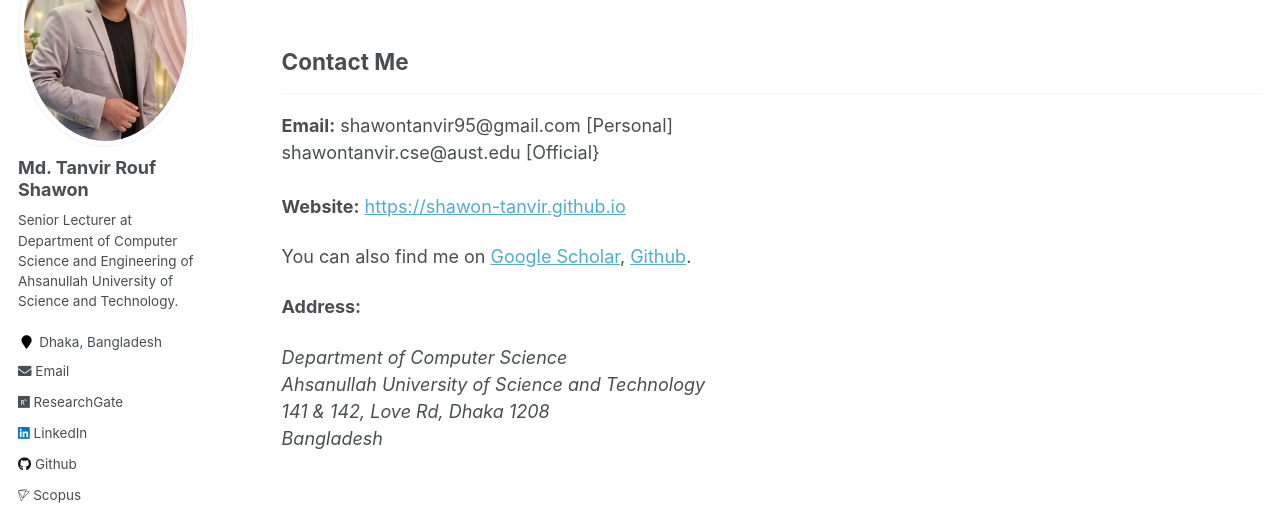
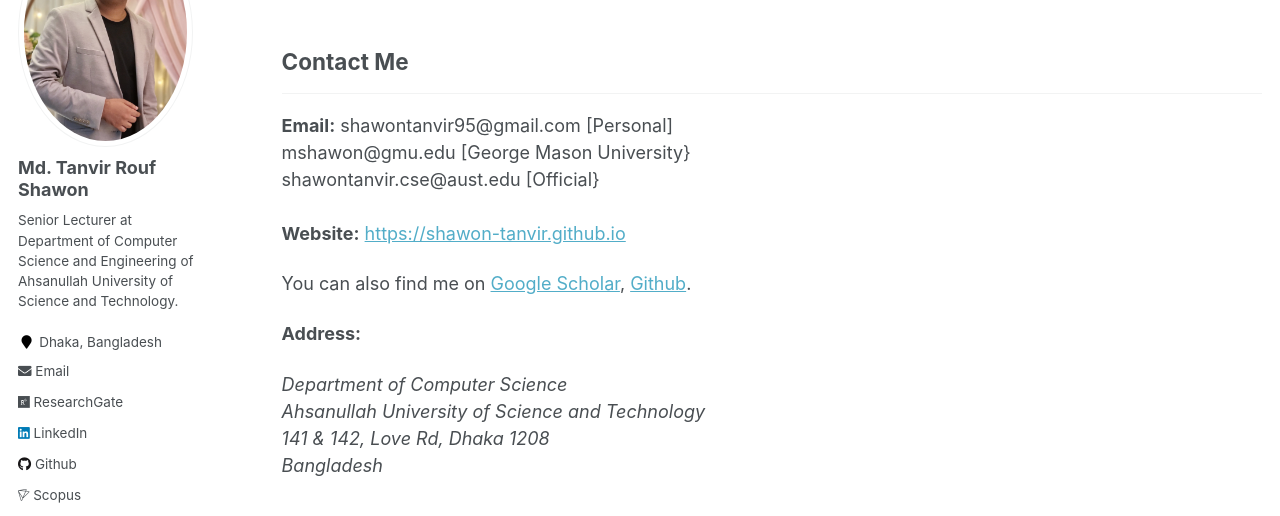
Before and after one commit to shawon-tanvir/shawon-tanvir.github.io, a Jekyll site: the page built from _pages/cv.md, in a window 1280 px wide and 900 px high, scrolled down 601 px, cut to the strip 118-634 px from the top of the window. Built offline with Jekyll 4.4.1, drawn with Linux system fonts in a browser that asks for light colours.

Commit message:
Update cv.md

```diff
--- a/_pages/cv.md
+++ b/_pages/cv.md
@@ -17,6 +17,7 @@ redirect_from:
 
 **Email:**
 shawontanvir95@gmail.com [Personal]<br />
+mshawon@gmu.edu [George Mason University}<br />
 shawontanvir.cse@aust.edu [Official}<br />
  <br />
 **Website:** [https://shawon-tanvir.github.io](https://shawon-tanvir.github.io/) <br />
```
